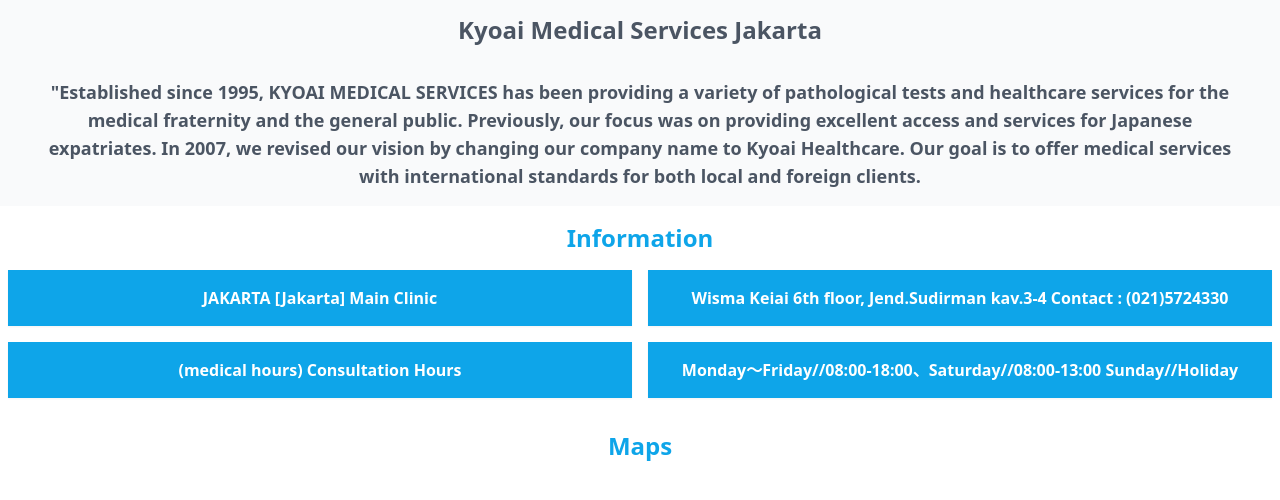
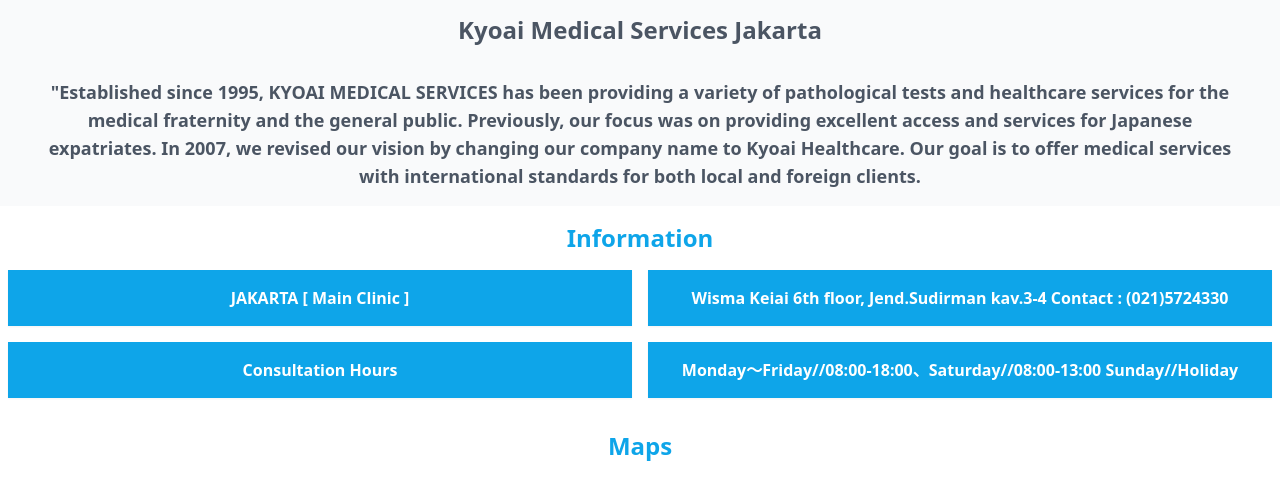
Before and after one commit to Deucaliongit/kyoaimedicalservice, a React (Create React App) app: page /jakarta in a window 1280 px wide. Shown: the part 635-1135 px from the top of the page. Built offline with nearby package versions, Linux system fonts and the light colour scheme; grey boxes are pictures that could not be loaded.

Commit message:
Perubahan keterangan branch

```diff
--- a/src/component/pages/Axia.jsx
+++ b/src/component/pages/Axia.jsx
@@ -29,7 +29,7 @@
           </h1>
           <div className="max-w-[1280px] grid lg:grid-cols-2 mx-auto gap-4 justify-center">
             <div className="bg-sky-500 shadow-sm py-4 font-semibold text-white px-2">
-              Branch : Axia
+              Axia
             </div>
             <div className="bg-sky-500 shadow-sm text-sm py-4 font-semibold text-white px-2">
               AXIA Building South Cikarang, Jl. Pajajaran No 7 Sukaresmi,
--- a/src/component/pages/Bali.jsx
+++ b/src/component/pages/Bali.jsx
@@ -30,14 +30,14 @@
           </h1>
           <div className="max-w-[1280px] grid lg:grid-cols-2 mx-auto gap-4 justify-center">
             <div className="bg-sky-500 shadow-sm py-4 font-semibold text-white px-2">
-              Branch : Bali
+              Bali
             </div>
             <div className="bg-sky-500 shadow-sm py-4 font-semibold text-white px-2">
               Gedung Bali, Parking Area, Jl Jendral Sudirman, Kav. 61-62,
               Jakarta Selatan
             </div>
             <div className="bg-sky-500 shadow-sm py-4 font-semibold text-white px-2">
-              （診療時間）Consultation Hours
+              Consultation Hours
             </div>
             <div className="bg-sky-500 shadow-sm py-4 font-semibold text-white px-2">
               Monday～Friday//08:00-18:00、Saturday//08:00-13:00 Sunday//Holiday
--- a/src/component/pages/Deltamas.jsx
+++ b/src/component/pages/Deltamas.jsx
@@ -29,7 +29,7 @@
           </h1>
           <div className="max-w-[1280px] grid lg:grid-cols-2 mx-auto gap-4 justify-center">
             <div className="bg-sky-500 shadow-sm py-4 font-semibold text-white px-2">
-              Branch : Delta Mas
+              Delta Mas
             </div>
             <div className="bg-sky-500 shadow-sm text-sm py-4 font-semibold text-white px-2">
               Delta Mas Building South Cikarang, Jl. Pajajaran No 7 Sukaresmi,
--- a/src/component/pages/Jakarta.jsx
+++ b/src/component/pages/Jakarta.jsx
@@ -29,14 +29,14 @@
           </h1>
           <div className="max-w-[1280px] grid lg:grid-cols-2 mx-auto gap-4 justify-center">
             <div className="bg-sky-500 shadow-sm py-4 font-semibold text-white px-2">
-              JAKARTA [Jakarta] Main Clinic
+              JAKARTA [ Main Clinic ]
             </div>
             <div className="bg-sky-500 shadow-sm py-4 font-semibold text-white px-2">
               Wisma Keiai 6th floor, Jend.Sudirman kav.3-4 Contact :
               (021)5724330
             </div>
             <div className="bg-sky-500 shadow-sm py-4 font-semibold text-white px-2">
-              (medical hours) Consultation Hours
+              Consultation Hours
             </div>
             <div className="bg-sky-500 shadow-sm py-4 font-semibold text-white px-2">
               Monday～Friday//08:00-18:00、Saturday//08:00-13:00 Sunday//Holiday
--- a/src/component/pages/Kiic.jsx
+++ b/src/component/pages/Kiic.jsx
@@ -29,7 +29,7 @@
           </h1>
           <div className="max-w-[1280px] grid lg:grid-cols-2 mx-auto gap-4 justify-center">
             <div className="bg-sky-500 shadow-sm py-4 font-semibold text-white px-2">
-              Branch : KIIC
+              KIIC
             </div>
             <div className="bg-sky-500 shadow-sm py-4 font-semibold text-white px-2">
               Gedung Sentra KIIC Unit No.40 Lt.1, Jl Permata Raya Lot CA-1
--- a/src/component/pages/Summitmas.jsx
+++ b/src/component/pages/Summitmas.jsx
@@ -29,14 +29,14 @@
           </h1>
           <div className="max-w-[1280px] grid lg:grid-cols-2 mx-auto gap-4 justify-center">
             <div className="bg-sky-500 shadow-sm py-4 font-semibold text-white px-2">
-              Branch : Summitmas
+              Jakarta [ Summitmas ]
             </div>
             <div className="bg-sky-500 shadow-sm py-4 font-semibold text-white px-2">
               Gedung Summitmas, Parking Area, Jl Jendral Sudirman, Kav. 61-62,
               Jakarta Selatan
             </div>
             <div className="bg-sky-500 shadow-sm py-4 font-semibold text-white px-2">
-              （診療時間）Consultation Hours
+              Consultation Hours
             </div>
             <div className="bg-sky-500 shadow-sm py-4 font-semibold text-white px-2">
               Monday～Friday//08:00-18:00、Saturday//08:00-13:00 Sunday//Holiday
--- a/src/component/pages/Suryacipta.jsx
+++ b/src/component/pages/Suryacipta.jsx
@@ -29,7 +29,7 @@
           </h1>
           <div className="max-w-[1280px] grid lg:grid-cols-2 mx-auto gap-4 justify-center">
             <div className="bg-sky-500 shadow-sm py-4 font-semibold text-white px-2">
-              Branch : Karawang
+              Karawang [Surya Cipta]
             </div>
             <div className="bg-sky-500 text-sm shadow-sm py-4 font-semibold text-white px-2">
               Manor Office Park 2nd floor, Surya Utama kav.C-1 Karawang,
```
